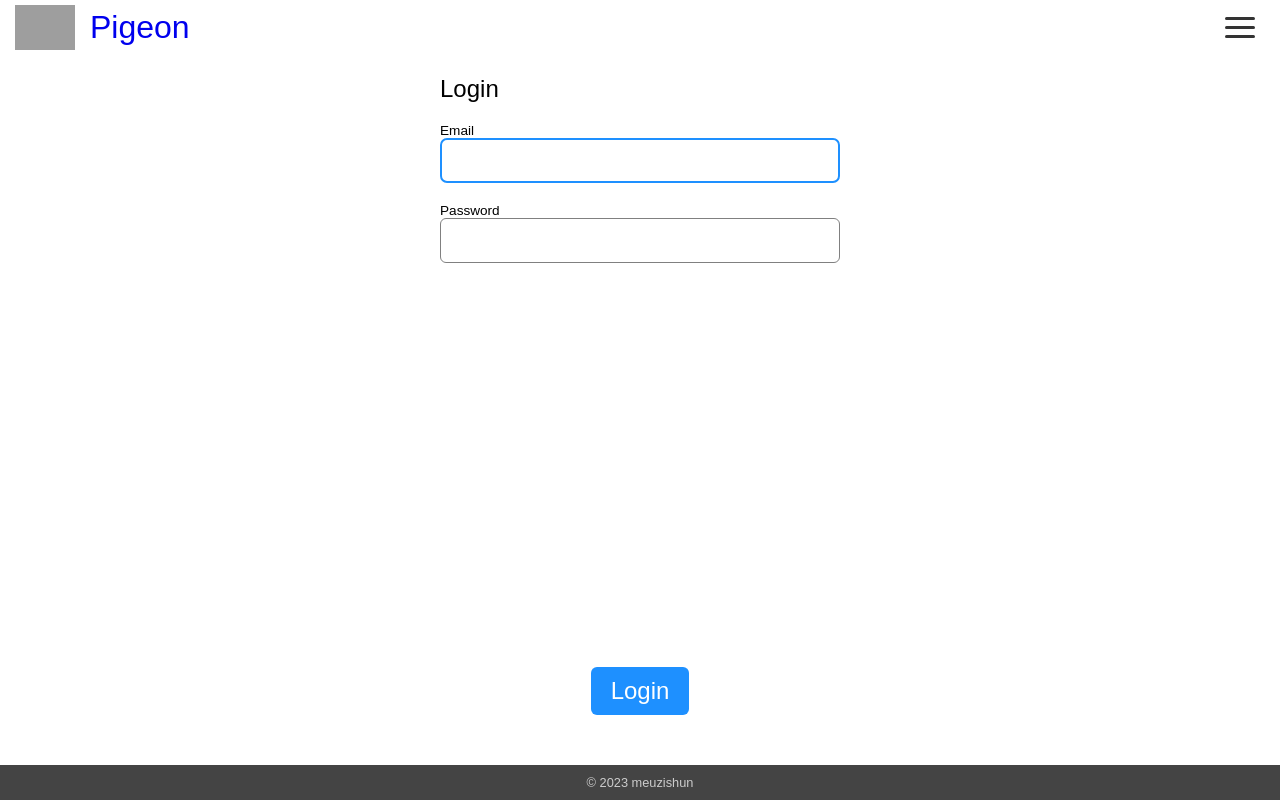
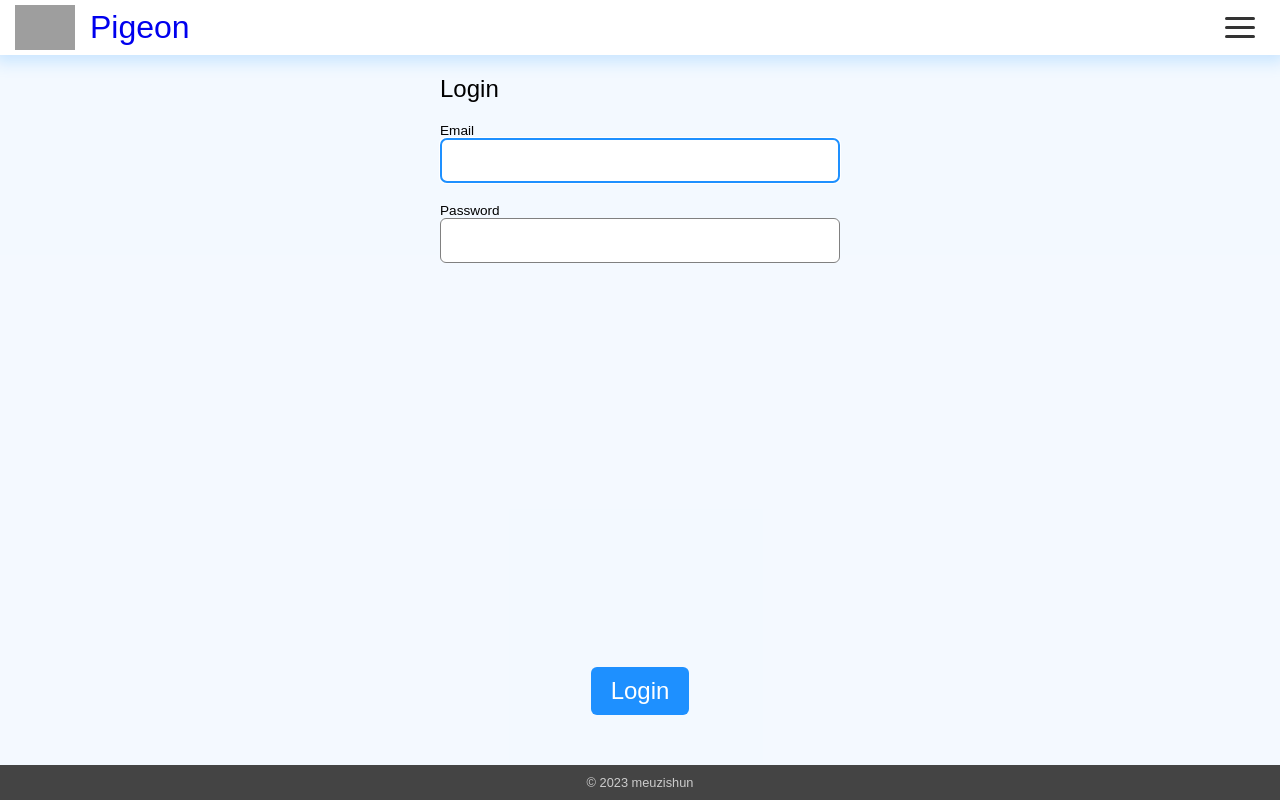
Before and after one commit to meuzishun/messaging_ui, a React (Vite) app: page /login in a window 1280 px wide. Built offline with nearby package versions, Linux system fonts and the light colour scheme; grey boxes are pictures that could not be loaded.

Commit message:
Change bgc to a very soft blue for the main page and adjust bgs for Profile and ConversationPreview as well as a blue shadow for the Header

```diff
--- a/src/components/ConversationPreview/ConversationPreview.module.scss
+++ b/src/components/ConversationPreview/ConversationPreview.module.scss
@@ -8,6 +8,7 @@
     'authors timestamp'
     'message message';
   color: var(--almost-black);
+  background-color: var(--white);
   transition: color 150ms ease-in;
   transition: background-color 300ms ease-in-out;
 
--- a/src/components/Header/Header.module.scss
+++ b/src/components/Header/Header.module.scss
@@ -3,4 +3,5 @@
   display: flex;
   align-items: center;
   justify-content: space-between;
+  box-shadow: 0 2px 15px 5px var(--soft-blue-shadow);
 }
--- a/src/components/Profile/Profile.module.scss
+++ b/src/components/Profile/Profile.module.scss
@@ -5,6 +5,7 @@
   gap: 30px;
   padding: 20px;
   color: var(--almost-black);
+  background-color: var(--white);
   border-radius: 10px;
   box-shadow: 5px 10px 10px 5px var(--soft-blue-shadow);
   animation: fade-in 500ms ease-in-out;
--- a/src/index.scss
+++ b/src/index.scss
@@ -1,10 +1,11 @@
 :root {
   --soft-blue: dodgerblue;
-  --soft-blue-trans: rgba(30, 143, 255, 0.5);
+  --soft-blue-trans: rgba(30, 143, 255, 0.05);
   --soft-blue-shadow: rgba(30, 143, 255, 0.2);
   --almost-black: rgb(39, 39, 39);
   --good-green: rgb(73, 175, 73);
   --light-grey: rgb(126, 126, 126);
+  --white: #fff;
 }
 
 * {
@@ -18,5 +19,6 @@
   display: flex;
   flex-direction: column;
   align-items: center;
-  margin: 20px;
+  padding: 20px;
+  background-color: var(--soft-blue-trans);
 }
```
